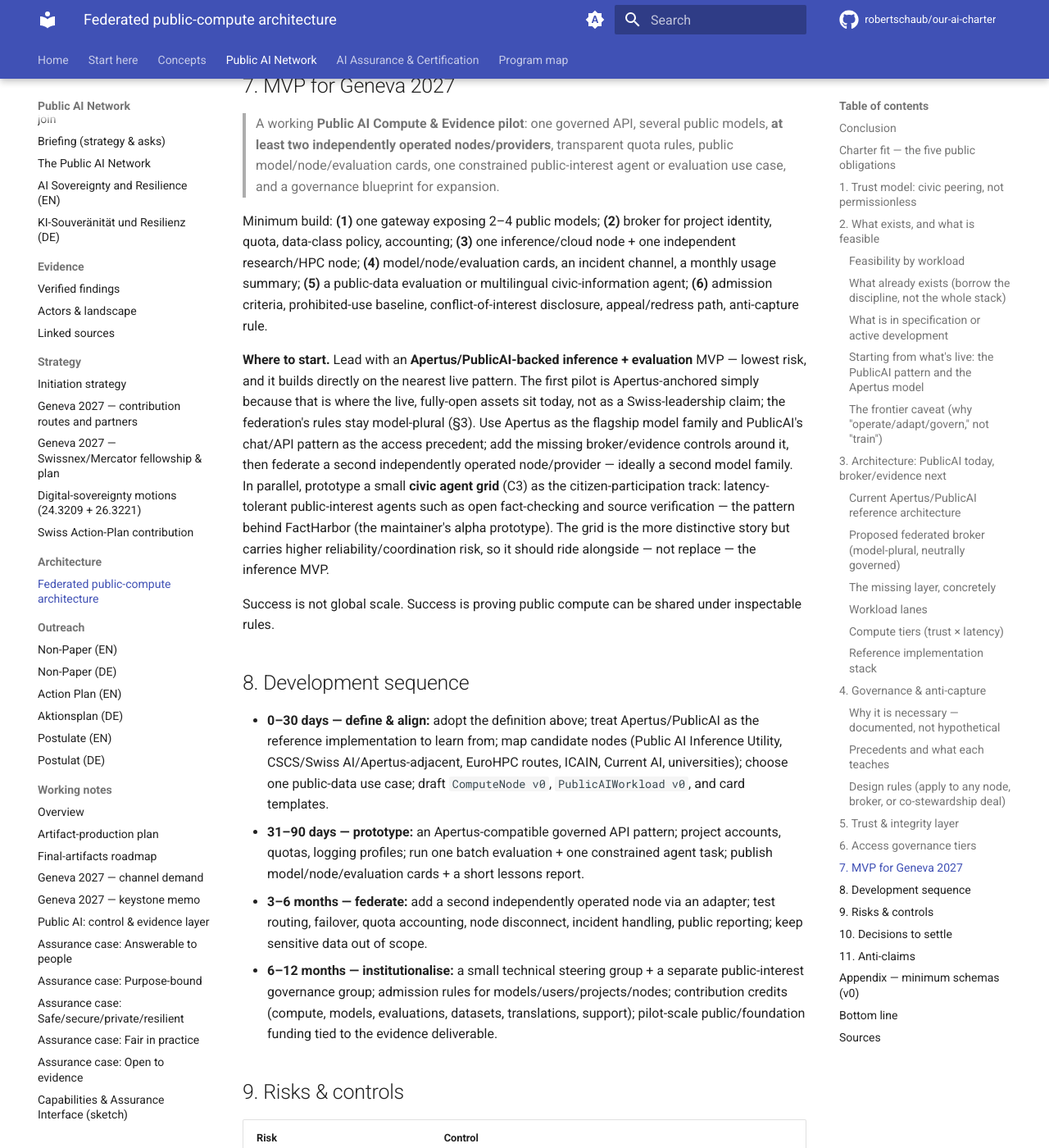
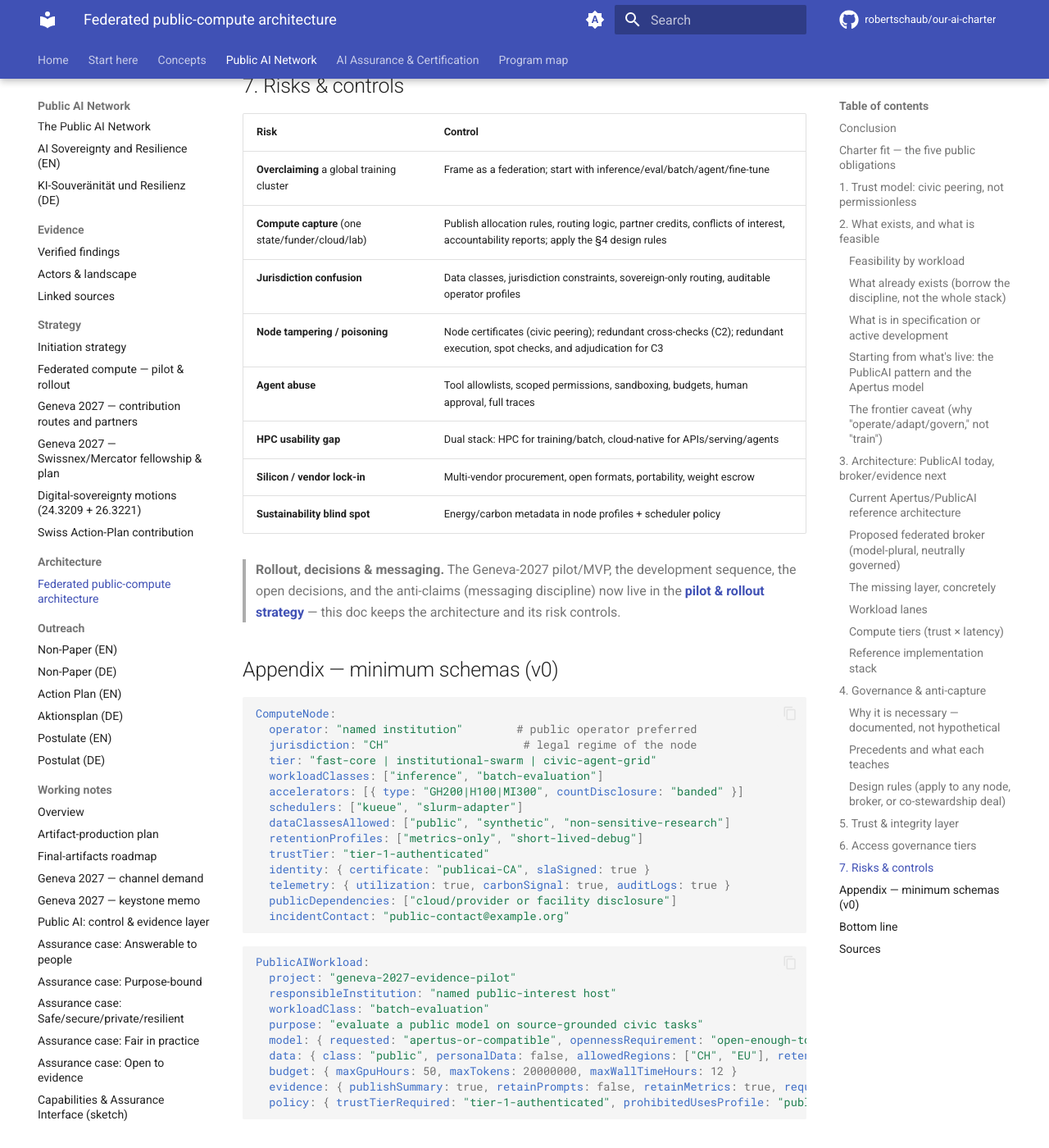
Before and after one commit to robertschaub/our-ai-charter, an MkDocs documentation site: the page built from docs/Public AI Network/Architecture/federated-public-compute-architecture.md, in a window 1280 px wide and 1400 px high, scrolled down 13675 px. Shown: the whole window at 82% size. Built offline with MkDocs 1.6.1 and Material for MkDocs 9.7.7, drawn with Linux system fonts in a browser that asks for light colours; plug-ins that fetch from the network failed and are left out; comment, search, counter and statistics services are not loaded; some of the changed text lies outside the part shown.

Commit message:
docs: reorganize (2/3) -- split the compute doc into architecture + strategy
The federated-public-compute doc mixed system architecture with rollout
strategy -- the other half of the "confusing mixture". Extracted the strategy
tail into a new docs/Public AI Network/Strategy/federated-compute-pilot-and-rollout.md:
the Geneva-2027 MVP (was section 7), the development sequence (8), the
decisions to settle (10), and the anti-claims / messaging discipline (11).

The architecture doc now keeps only architecture + its risk controls
(section 9 "Risks & controls" renumbered to 7, so sections run 1-7), and gains
a short pointer to the strategy doc where the rollout content moved. Internal
cross-refs were checked: only sections 3 and 4 are referenced, both of which stay.

Nav: new "Federated compute -- pilot & rollout" entry under PAN > Strategy.
README: companion bullet after the architecture entry.

Verified with mkdocs build --strict. (Changelog lands with stage 3.)

Co-Authored-By: Claude Opus 4.8 <noreply@anthropic.com>

```diff
--- a/docs/Public AI Network/Architecture/federated-public-compute-architecture.md
+++ b/docs/Public AI Network/Architecture/federated-public-compute-architecture.md
@@ -249,24 +249,7 @@ Distinct from the compute tiers C1–C3 (§3): these classify *users and data*,
 
 The first pilot stays in tiers 0–1; tier 2 follows with formal partners; tier 3 is **not** part of the first public claim.
 
-## 7. MVP for Geneva 2027
-
-> A working **Public AI Compute & Evidence pilot**: one governed API, several public models, **at least two independently operated nodes/providers**, transparent quota rules, public model/node/evaluation cards, one constrained public-interest agent or evaluation use case, and a governance blueprint for expansion.
-
-Minimum build: **(1)** one gateway exposing 2–4 public models; **(2)** broker for project identity, quota, data-class policy, accounting; **(3)** one inference/cloud node + one independent research/HPC node; **(4)** model/node/evaluation cards, an incident channel, a monthly usage summary; **(5)** a public-data evaluation or multilingual civic-information agent; **(6)** admission criteria, prohibited-use baseline, conflict-of-interest disclosure, appeal/redress path, anti-capture rule.
-
-**Where to start.** Lead with an **Apertus/PublicAI-backed inference + evaluation** MVP — lowest risk, and it builds directly on the nearest live pattern. The first pilot is Apertus-anchored simply because that is where the live, fully-open assets sit today, not as a Swiss-leadership claim; the federation's rules stay model-plural (§3). Use Apertus as the flagship model family and PublicAI's chat/API pattern as the access precedent; add the missing broker/evidence controls around it, then federate a second independently operated node/provider — ideally a second model family. In parallel, prototype a small **civic agent grid** (C3) as the citizen-participation track: latency-tolerant public-interest agents such as open fact-checking and source verification — the pattern behind FactHarbor (the maintainer's alpha prototype). The grid is the more distinctive story but carries higher reliability/coordination risk, so it should ride alongside — not replace — the inference MVP.
-
-Success is not global scale. Success is proving public compute can be shared under inspectable rules.
-
-## 8. Development sequence
-
-- **0–30 days — define & align:** adopt the definition above; treat Apertus/PublicAI as the reference implementation to learn from; map candidate nodes (Public AI Inference Utility, CSCS/Swiss AI/Apertus-adjacent, EuroHPC routes, ICAIN, Current AI, universities); choose one public-data use case; draft `ComputeNode v0`, `PublicAIWorkload v0`, and card templates.
-- **31–90 days — prototype:** an Apertus-compatible governed API pattern; project accounts, quotas, logging profiles; run one batch evaluation + one constrained agent task; publish model/node/evaluation cards + a short lessons report.
-- **3–6 months — federate:** add a second independently operated node via an adapter; test routing, failover, quota accounting, node disconnect, incident handling, public reporting; keep sensitive data out of scope.
-- **6–12 months — institutionalise:** a small technical steering group + a separate public-interest governance group; admission rules for models/users/projects/nodes; contribution credits (compute, models, evaluations, datasets, translations, support); pilot-scale public/foundation funding tied to the evidence deliverable.
-
-## 9. Risks & controls
+## 7. Risks & controls
 
 | Risk | Control |
 |---|---|
@@ -279,23 +262,7 @@ Success is not global scale. Success is proving public compute can be shared und
 | **Silicon / vendor lock-in** | Multi-vendor procurement, open formats, portability, weight escrow |
 | **Sustainability blind spot** | Energy/carbon metadata in node profiles + scheduler policy |
 
-## 10. Decisions to settle
-
-| Decision | Default recommendation |
-|---|---|
-| Where to start the pilot? | Apertus/PublicAI-backed inference + evaluation MVP (proven, low-risk) as the lead; a small civic agent grid in parallel for the citizen-participation story |
-| First two nodes/providers? | One Apertus/PublicAI-style inference utility node + one Swiss research/HPC or sovereign-cloud node (CSCS/SNAI-adjacent where possible) |
-| Who operates the first broker? | PublicAI/SPIU-adjacent or a Swiss/SNAI-adjacent neutral host; avoid a new institution claim |
-| Identity scope for the pilot? | PKI/CA + signed SLAs for institutional nodes; Keycloak/OIDC for users now; eduGAIN-style federation later |
-| Contribution credits across parties? | Banded GPU-credit accounting; design later, don't block the pilot |
-| Commercial providers? | Allowed only with disclosure, portability, quota limits, and **no** control over governance or evaluation findings |
-| Sensitive data? | Excluded from the first public pilot |
-
-## 11. Anti-claims
-
-Do **not** say: "we are building the global public compute pool"; "this solves sovereign AI"; "this is a certification"; "this replaces commercial AI"; "this replaces Apertus/PublicAI"; "open models are safe by default."
-
-Do say: "we are building a **federated public compute & evidence pilot**"; "Apertus/PublicAI is the nearest live anchor, and the Charter adds the public-interest broker/evidence layer"; "the goal is **governed access** to public models, evaluations, and agent workflows"; "node control stays **local** while identity, quota, policy, evidence, and accountability are **shared**"; "the first deliverable is small — a working gateway, ≥2 nodes/providers, public evidence cards, and one constrained use case."
+> **Rollout, decisions & messaging.** The Geneva-2027 pilot/MVP, the development sequence, the open decisions, and the anti-claims (messaging discipline) now live in the **[pilot & rollout strategy](../Strategy/federated-compute-pilot-and-rollout.md)** — this doc keeps the architecture and its risk controls.
 
 ## Appendix — minimum schemas (v0)
 
--- a/mkdocs.yml
+++ b/mkdocs.yml
@@ -133,6 +133,7 @@ nav:
           - Linked sources: Public AI Network/Evidence/linked-sources.md
       - Strategy:
           - Initiation strategy: Public AI Network/Strategy/initiation-strategy.md
+          - Federated compute — pilot & rollout: Public AI Network/Strategy/federated-compute-pilot-and-rollout.md
           - Geneva 2027 — contribution routes and partners: Public AI Network/Strategy/geneva-2027-options.md
           - Geneva 2027 — Swissnex/Mercator fellowship & plan: Public AI Network/Strategy/geneva-2027-swissnex-fellowship.md
           - Digital-sovereignty motions (24.3209 + 26.3221): Public AI Network/Strategy/digital-sovereignty-motions.md
```
Also changed, not shown: README.md (+1 -0 lines), docs/Public AI Network/Strategy/federated-compute-pilot-and-rollout.md (added, +38 -0 lines).
